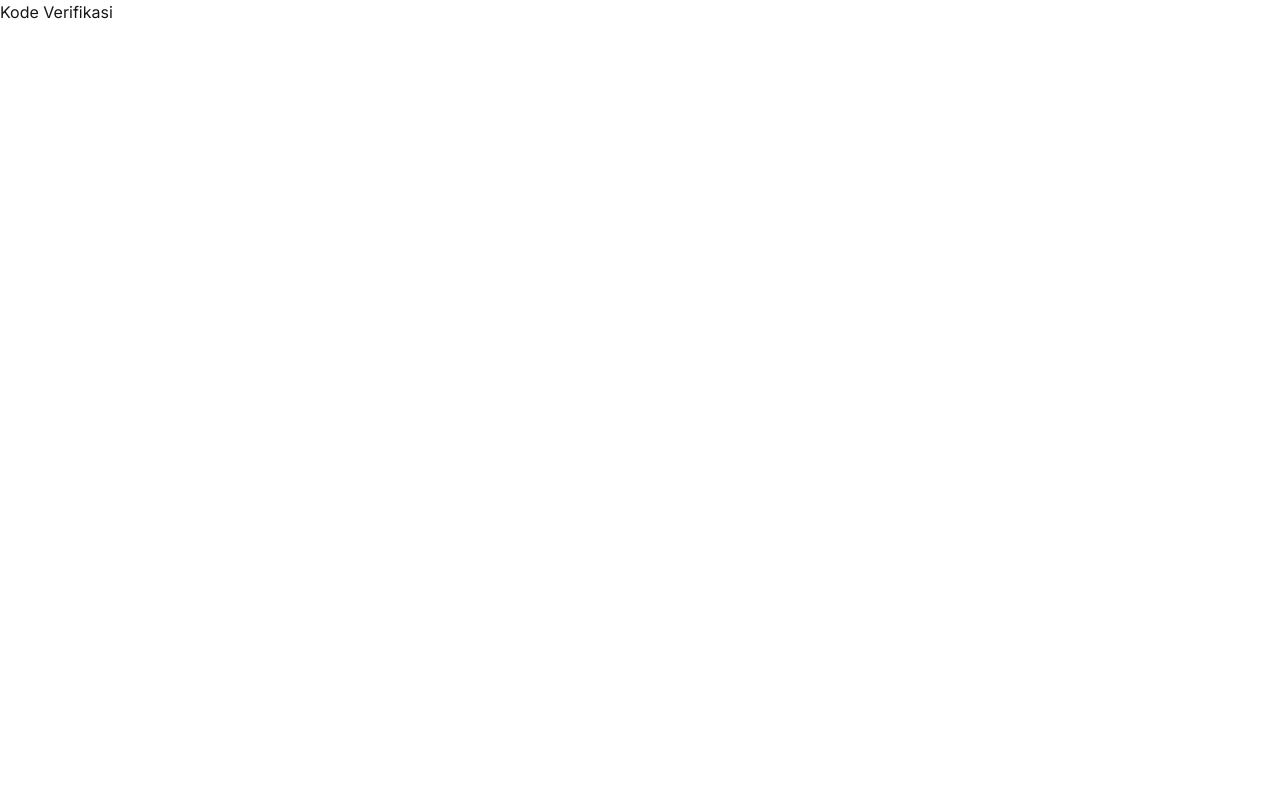
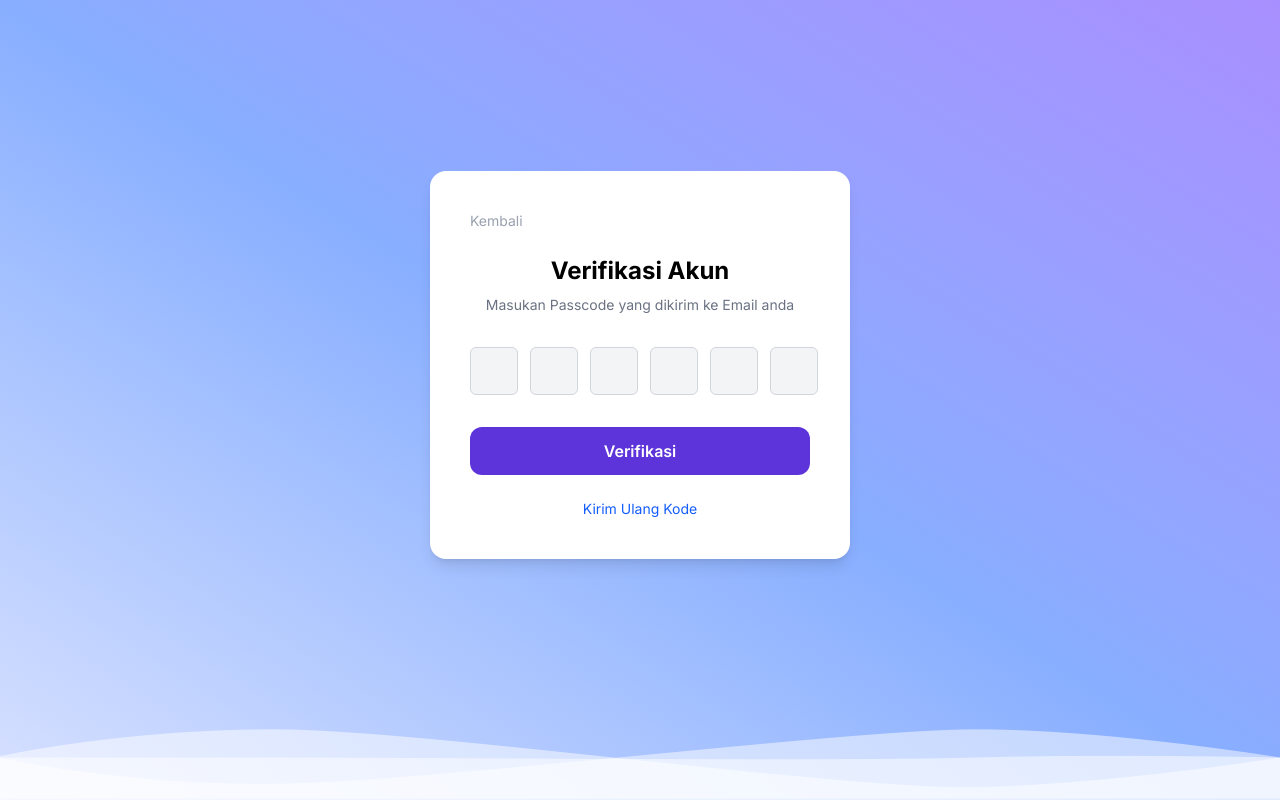
Before and after one commit to farhanangga/bimbim, a Next.js app: page /signIn/kodeVerifikasi in a window 1280 px wide. Built offline with nearby package versions, Linux system fonts and the light colour scheme.

Commit message:
ADD NEW PAGE

```diff
--- a/src/app/signIn/kodeVerifikasi/page.tsx
+++ b/src/app/signIn/kodeVerifikasi/page.tsx
@@ -1,3 +1,85 @@
-export default function KodeVerifikasi() {  // ✅ harus default
-  return <div>Kode Verifikasi</div>
+"use client";
+
+import { useState } from "react";
+import { useRouter } from "next/navigation";
+
+export default function VerifyAccountPage() {
+  const router = useRouter();
+  const [code, setCode] = useState(Array(6).fill(""));
+
+  const handleChange = (value: string, index: number) => {
+    if (/^[0-9]?$/.test(value)) {
+      const newCode = [...code];
+      newCode[index] = value;
+      setCode(newCode);
+
+      // auto fokus ke input berikutnya
+      if (value && index < 5) {
+        const nextInput = document.getElementById(`code-${index + 1}`);
+        nextInput?.focus();
+      }
+    }
+  };
+
+  return (
+    <div className="relative min-h-screen flex flex-col justify-between bg-gradient-to-tr from-[#D8E1FF] via-[#88AEFF] to-[#A88FFF]">
+      {/* Main Content */}
+      <div className="flex flex-1 items-center justify-center px-6 py-7">
+        <div className="bg-white w-[420px] rounded-2xl shadow-lg p-10 text-center">
+          {/* Back */}
+          <p
+            onClick={() => router.push("/signIn/signUp")}
+            className="text-sm text-gray-400 mb-6 cursor-pointer text-left hover:underline"
+          >
+            Kembali
+          </p>
+
+          {/* Title */}
+          <h2 className="text-2xl font-bold mb-2 text-black">Verifikasi Akun</h2>
+          <p className="text-gray-500 text-sm mb-8">
+            Masukan Passcode yang dikirim ke Email anda
+          </p>
+
+          {/* Input 6 digit code */}
+          <div className="flex justify-between gap-3 mb-8">
+            {code.map((digit, i) => (
+              <input
+                key={i}
+                id={`code-${i}`}
+                type="text"
+                value={digit}
+                maxLength={1}
+                onChange={(e) => handleChange(e.target.value, i)}
+                className="w-12 h-12 text-center text-lg font-semibold rounded-md border border-gray-300 bg-gray-100
+                  focus:outline-none focus:border-[#5D33DA] focus:ring-2 focus:ring-[#5D33DA] text-black"
+              />
+            ))}
+          </div>
+
+          {/* Button Verifikasi */}
+          <button
+            type="button"
+            onClick={() => router.push("/dashboard")} // sementara arahkan ke halaman dummy
+            className="w-full py-3 rounded-xl bg-[#5D33DA] text-white font-semibold hover:bg-[#4A28B5] transition"
+          >
+            Verifikasi
+          </button>
+
+          {/* Kirim ulang */}
+          <p className="text-sm text-blue-600 hover:underline mt-6 cursor-pointer">
+            Kirim Ulang Kode
+          </p>
+        </div>
+      </div>
+
+      {/* Footer bergelombang */}
+      <div className="w-full">
+        <img
+          src="/img/assets/footer.png"
+          alt="footer"
+          className="w-full object-cover"
+        />
+      </div>
+    </div>
+  );
 }
--- a/src/app/signIn/signUp/page.tsx
+++ b/src/app/signIn/signUp/page.tsx
@@ -2,7 +2,6 @@
 
 import { useState } from "react";
 import { useRouter } from "next/navigation";
-import Link from "next/link";
 
 export default function SignUpPage() {
   const router = useRouter();
@@ -24,12 +23,15 @@ export default function SignUpPage() {
           </div>
 
           {/* Right Side */}
-          <div className="w-[460px]"> {/* agak lebar */}
+          <div className="w-[460px]">
             <div className="bg-white rounded-2xl shadow-lg p-8">
               <h2 className="text-2xl font-bold mb-1 text-black">Sign Up</h2>
               <p className="text-gray-500 text-sm mb-6">
                 Isi data dibawah ini
-                <span className="float-right cursor-pointer text-gray-500 hover:underline">
+                <span
+                  onClick={() => router.push("/signIn")}
+                  className="float-right cursor-pointer text-gray-500 hover:underline"
+                >
                   Kembali
                 </span>
               </p>
@@ -98,7 +100,6 @@ export default function SignUpPage() {
                       className="absolute right-3 top-1/2 -translate-y-1/2 text-gray-600 hover:text-[#5D33DA]"
                     >
                       {showPassword ? (
-                        // 👁️ Open Eye
                         <svg
                           xmlns="http://www.w3.org/2000/svg"
                           fill="none"
@@ -121,7 +122,6 @@ export default function SignUpPage() {
                           />
                         </svg>
                       ) : (
-                        // 🚫👁️ Closed Eye
                         <svg
                           xmlns="http://www.w3.org/2000/svg"
                           fill="none"
@@ -157,15 +157,17 @@ export default function SignUpPage() {
 
                 {/* Button Sign Up */}
                 <button
-                  type="submit"
+                  type="button"
+                  onClick={() => router.push("/signIn/kodeVerifikasi")}
                   className="w-full py-3 rounded-md bg-[#5D33DA] text-white font-semibold hover:bg-[#4A28B5] transition"
                 >
                   Sign Up
                 </button>
 
-                {/* Google Sign Up */}
-                <Link
-                  href="/api/auth/google"
+                {/* Google Sign Up (dummy) */}
+                <button
+                  type="button"
+                  onClick={() => router.push("/signIn/kodeVerifikasi")}
                   className="w-full py-3 rounded-md bg-blue-600 text-white font-semibold flex items-center justify-center gap-2 hover:bg-blue-700 transition"
                 >
                   <img
@@ -174,13 +176,16 @@ export default function SignUpPage() {
                     className="w-5 h-5"
                   />
                   Sign Up dengan Google
-                </Link>
+                </button>
               </form>
 
               {/* Link login */}
               <p className="text-center text-sm text-gray-600 mt-4">
                 Sudah punya akun?{" "}
-                <span onClick={() => router.push("/signIn")} className="text-blue-600 hover:underline cursor-pointer">
+                <span
+                  onClick={() => router.push("/signIn")}
+                  className="text-blue-600 hover:underline cursor-pointer"
+                >
                   Masuk di sini
                 </span>
               </p>
@@ -190,7 +195,7 @@ export default function SignUpPage() {
       </div>
 
       {/* Footer bergelombang */}
-      <div className="w-full ">
+      <div className="w-full">
         <img
           src="/img/assets/footer.png"
           alt="footer"
```
